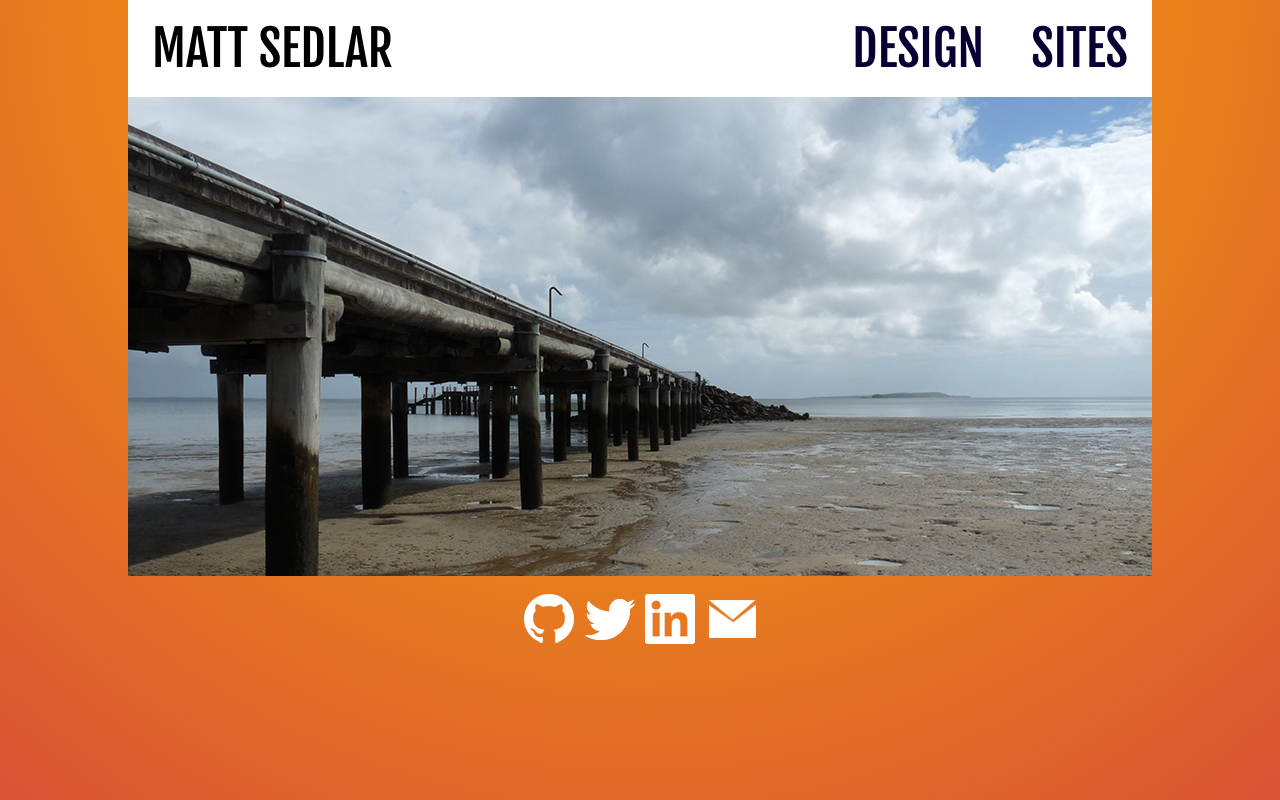
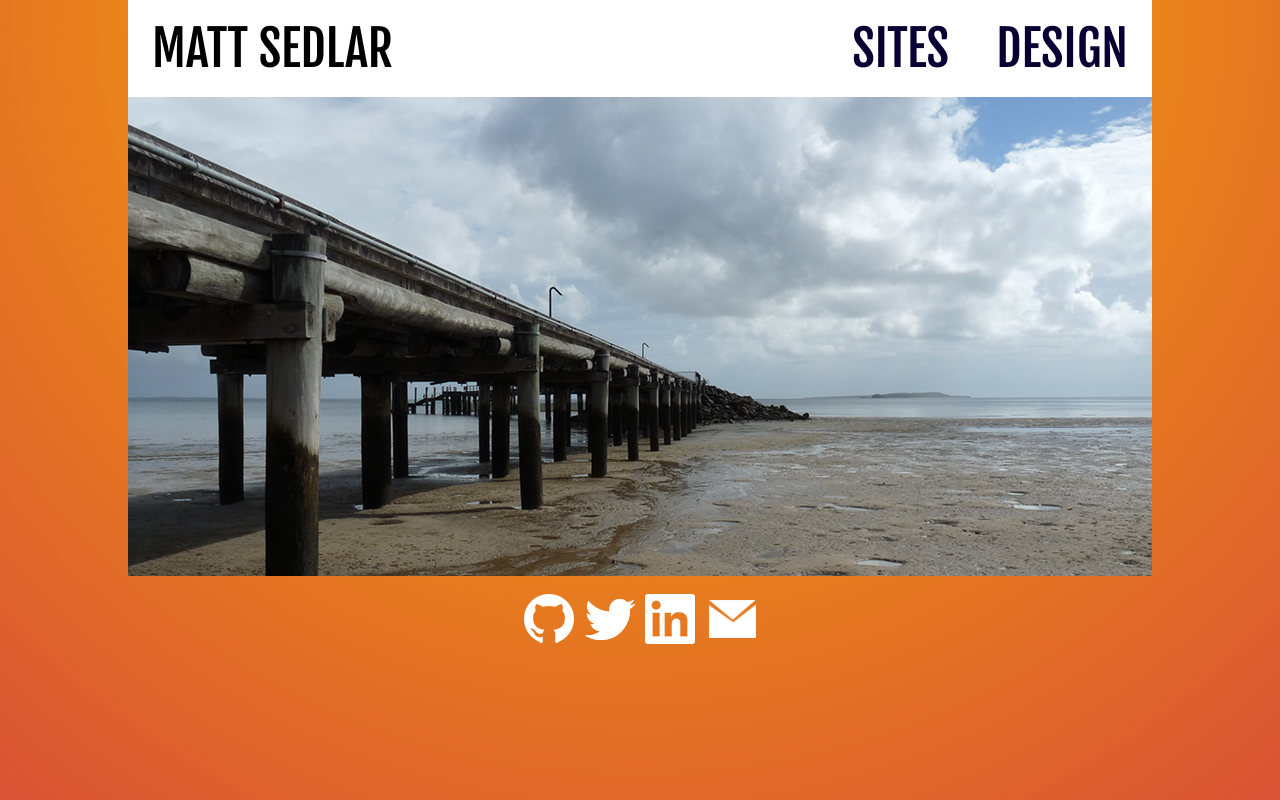
Before and after one commit to mattsedlar/portfolio-alpha, a plain HTML site: page index.html in a window 1280 px wide. Drawn offline with nearby package versions, Linux system fonts and the light colour scheme.

Commit message:
Added new site example and updated priority of sites over design

```diff
--- a/index.html
+++ b/index.html
@@ -4,9 +4,7 @@
 
     <head>
 
-        <meta name="description" content="">
-
-        <meta name="keywords" content="">
+        <meta name="description" content="Online portfolio for web developer and designer Matt Sedlar">
 
         <meta name="author" content="Matthew Sedlar">
 
@@ -36,9 +34,8 @@
                 <div id="title"><a href="http://mattsedlar.net">Matt Sedlar</a></div>
                 <nav>
                     <ul class="nav">
+                        <li><a href="#web">Sites</a></li>
                         <li><a href="#design">Design</a></li>
-                        <li><a href="#web">Sites</a></li>
-                        <!--li><a href="#services">Services</a></li-->
                     </ul>
                 </nav>
             </div>
--- a/js/app-model.js
+++ b/js/app-model.js
@@ -53,7 +53,7 @@ var sites = [
     {
     id: 1,
     title: 'The Geekticket',
-    description: 'Personal blog set up on the Joomla platform using a custom template. Mobile optimized.',
+    description: 'Personal blog set up on Drupal using a custom template with Boostrap. Mobile optimized.',
     image: 'images/siteEx1.jpg',
     link: 'http://thegeekticket.com'
     },
@@ -66,6 +66,13 @@ var sites = [
     },
     {
     id: 3,
+    title: 'Take the Medi-Cal Quiz',
+    description: 'Web application built using Twitter Bootstrap and Backbone.js.',
+    image: 'images/siteEx4.jpg',
+    link: 'http://seiuuhw.org/medi-cal-quiz/'
+    },
+    {
+    id: 4,
     title: 'CEPRData',
     description: 'Site set up on the WordPress platform using a modified version of the Annotum template.',
     image: 'images/siteEx3.jpg',
```
Also changed, not shown: images/email_socialmedia.png (added), images/siteEx4.jpg (added).
